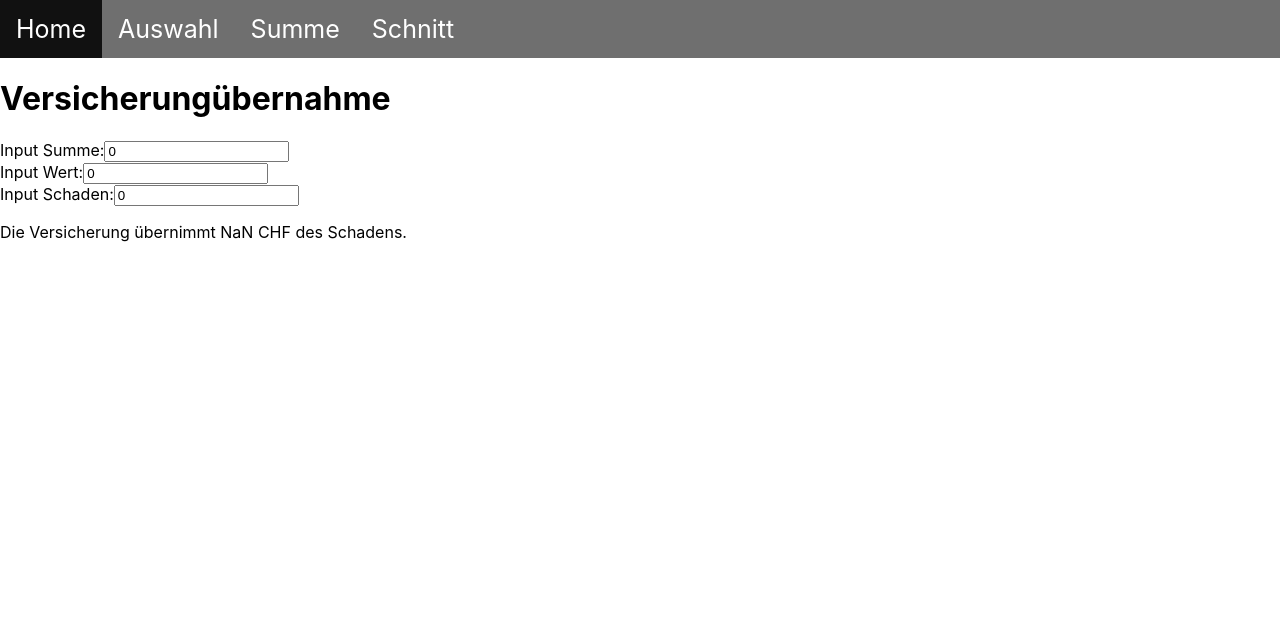
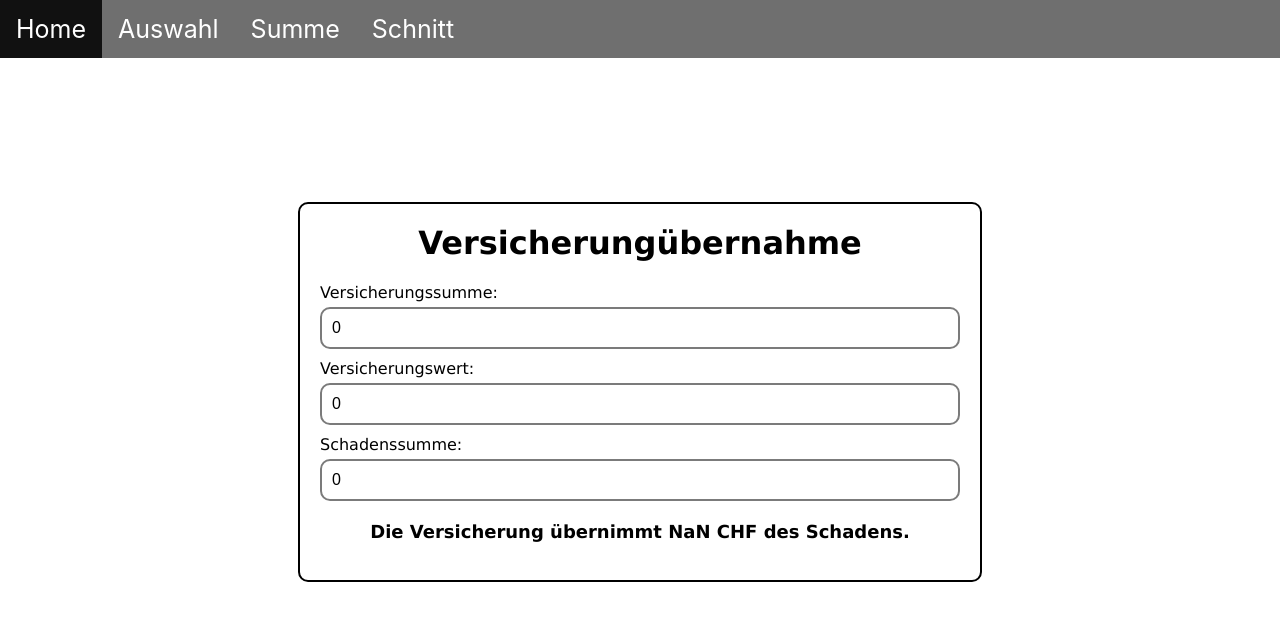
Before and after one commit to aakset/sethi_versicherungsrechner, a React (Create React App) app in the folder versicherungs_applikation/: page /summe in a window 1280 px wide. Shown: the top 620 px of the page. Built offline with nearby package versions, Linux system fonts and the light colour scheme.

Commit message:
Grundstruktur fertig

```diff
--- a/versicherungs_applikation/src/Pages/Summe.js
+++ b/versicherungs_applikation/src/Pages/Summe.js
@@ -12,10 +12,10 @@ function Summe() {
   };
 
   return (
-    <div className="SummeInput">
+    <div className="Summe">
       <h1>Versicherungübernahme</h1>
-      <div className="InputSumme">
-        <label htmlFor="inputSumme">Input Summe:</label>
+      <div className="Inputs">
+        <label htmlFor="inputSumme">Versicherungssumme: </label>
         <input
           type="number"
           id="inputSumme"
@@ -24,8 +24,8 @@ function Summe() {
         />
       </div>
 
-      <div className="WertInput">
-        <label htmlFor="inputWert">Input Wert:</label>
+      <div className="Inputs">
+        <label htmlFor="inputWert">Versicherungswert: </label>
         <input
           type="number"
           id="inputWert"
@@ -34,8 +34,8 @@ function Summe() {
         />
       </div>
 
-      <div className="SchadenInput">
-        <label htmlFor="inputSchaden">Input Schaden:</label>
+      <div className="Inputs">
+        <label htmlFor="inputSchaden">Schadenssumme: </label>
         <input
           type="number"
           id="inputSchaden"
--- a/versicherungs_applikation/src/Summe.css
+++ b/versicherungs_applikation/src/Summe.css
@@ -0,0 +1,49 @@
+.Summe {
+    font-family: 'Lucida Sans', 'Lucida Sans Regular', 'Lucida Grande', 'Lucida Sans Unicode', Geneva, Verdana, sans-serif;
+    max-width: 40em;
+    margin: auto;
+    margin-top: 9em;
+    padding: 20px;
+    border: 2px solid #000000;
+    border-radius: 10px;
+}
+
+input[type="number"] {
+    width: 100%;
+    padding: 10px;
+    border: 2px solid #7b7b7b;
+    border-radius: 10px;
+    font-size: 16px;
+    box-sizing: border-box;
+
+}
+
+h1 {
+    text-align: center;
+    margin-top: 0;
+}
+
+.Inputs {
+    margin-bottom: 10px;
+
+}
+
+label {
+    display: block;
+    margin-bottom: 5px;
+}
+
+input {
+    width: 100%;
+    padding: 10px;
+    border: 2px solid #ccc;
+    border-radius: 5px;
+    font-size: 16px;
+}
+
+p {
+    font-size: 18px;
+    font-weight: bold;
+    margin-top: 20px;
+    text-align: center;
+}
```
